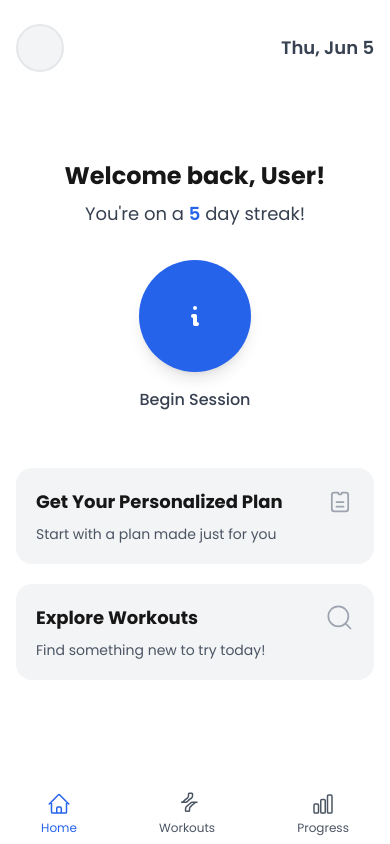
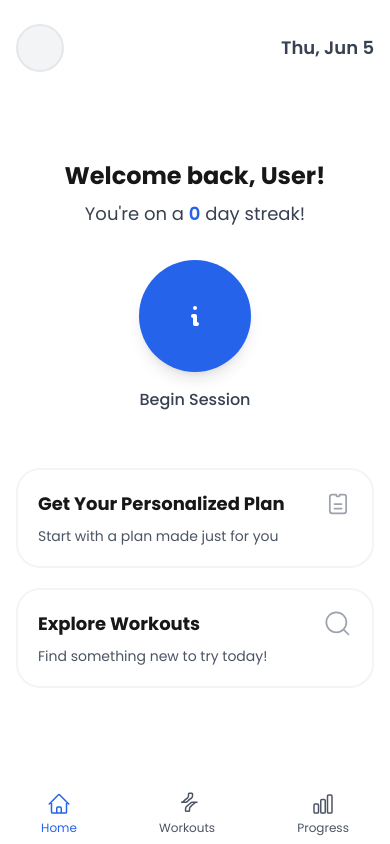
Before and after one commit to gyimadu/habit-tracker, a Next.js app: page /mobile/home in a window 390 px wide. Built offline with nearby package versions, Linux system fonts and the light colour scheme.

Commit message:
updated mobile interface

```diff
--- a/src/app/auth/signup/page.tsx
+++ b/src/app/auth/signup/page.tsx
@@ -14,15 +14,12 @@ const SignUp = () => {
   const [confirmPassword, setConfirmPassword] = useState('');
   const [error, setError] = useState('');
   const [username, setUsername] = useState('');
-  const [loading, setLoading] = useState(false);
 
   const handleSubmit = async (e: React.FormEvent) => {
     e.preventDefault();
     setError('');
-    setLoading(true);
     if (password !== confirmPassword) {
       setError('Passwords do not match');
-      setLoading(false);
       return;
     }
     try {
@@ -58,8 +55,6 @@ const SignUp = () => {
       router.push('/mobile/home');
     } catch (err) {
       setError('Sign up failed. Please try again.');
-    } finally {
-      setLoading(false);
     }
   };
 
--- a/src/app/mobile/home/page.tsx
+++ b/src/app/mobile/home/page.tsx
@@ -2,12 +2,10 @@
 
 import React, { useState, useEffect } from 'react';
 import MobileLayout from '@/components/MobileLayout';
-import Link from 'next/link';
 import { signOut } from 'next-auth/react';
+import Image from 'next/image';
 
-const dummyAvatar = 'https://randomuser.me/api/portraits/men/32.jpg';
-const userName = 'Alex';
-const numDays = 5;
+const numDays = 0;
 
 function getFormattedDate() {
   const now = new Date();
@@ -20,7 +18,6 @@ function getFormattedDate() {
 export default function MobileHome() {
   const [loading, setLoading] = useState(false);
   const [showProfile, setShowProfile] = useState(false);
-  const [showProfileInfo, setShowProfileInfo] = useState(false);
   const [touchStartY, setTouchStartY] = useState(0);
   const [touchCurrentY, setTouchCurrentY] = useState(0);
   const [profile, setProfile] = useState<{ username: string; avatar: string; gender: string; age: number; weight: number; height: { feet: number; inches: number }; goals: string[] }>({ username: '', avatar: '', gender: '', age: 18, weight: 150, height: { feet: 5, inches: 8 }, goals: [] });
@@ -65,14 +62,12 @@ export default function MobileHome() {
   const handleTouchEnd = () => {
     if (touchCurrentY - touchStartY > 80) {
       setShowProfile(false);
-      setShowProfileInfo(false);
       setEditMode(false);
     }
   };
 
   const closeModal = () => {
     setShowProfile(false);
-    setShowProfileInfo(false);
     setEditMode(false);
     setModalView('menu');
   };
@@ -96,7 +91,7 @@ export default function MobileHome() {
   const renderAvatar = (size = 'w-12 h-12') => {
     if (profile.avatar) {
       return (
-        <img
+        <Image
           src={profile.avatar}
           alt="Avatar"
           className={`${size} rounded-full object-cover border-2 border-gray-200`}
@@ -166,7 +161,7 @@ export default function MobileHome() {
         {/* New Rounded Containers */}
         <div className="space-y-5 mt-4">
           {/* Personalized Plan */}
-          <div className="bg-gray-100 rounded-2xl p-5">
+          <div className="border-2 border-gray-100 rounded-3xl p-5">
             <div className="flex items-center justify-between mb-2">
               <h2 className="font-bold text-lg">Get Your Personalized Plan</h2>
               <span className="ml-2">
@@ -180,7 +175,7 @@ export default function MobileHome() {
           </div>
 
           {/* Explore Workouts */}
-          <div className="bg-gray-100 rounded-2xl p-5">
+          <div className="border-2 border-gray-100 rounded-3xl p-5">
             <div className="flex items-center justify-between mb-2">
               <h2 className="font-bold text-lg">Explore Workouts</h2>
               <span className="ml-2">
@@ -218,7 +213,7 @@ export default function MobileHome() {
                     <div className="text-lg font-bold">{profile.username || 'User'}</div>
                   </div>
                   <nav className="space-y-4">
-                    <button className="block w-full text-gray-700 hover:text-blue-600 py-2 text-center text-lg" onClick={() => { setShowProfileInfo(true); setModalView('profile'); }}>
+                    <button className="block w-full text-gray-700 hover:text-blue-600 py-2 text-center text-lg" onClick={() => setModalView('profile')}>
                       Profile
                     </button>
                     <button className="block w-full text-gray-700 hover:text-blue-600 py-2 text-center text-lg" onClick={() => setModalView('about')}>
@@ -235,7 +230,7 @@ export default function MobileHome() {
               )}
               {modalView === 'profile' && !editMode && (
                 <>
-                  <button className="mb-4 flex items-center text-gray-500 hover:text-gray-700" onClick={() => { setShowProfileInfo(false); setModalView('menu'); }}>
+                  <button className="mb-4 flex items-center text-gray-500 hover:text-gray-700" onClick={() => setModalView('menu')}>
                     <svg className="w-5 h-5 mr-1" fill="none" stroke="currentColor" strokeWidth={2} viewBox="0 0 24 24">
                       <path strokeLinecap="round" strokeLinejoin="round" d="M15 19l-7-7 7-7" />
                     </svg>
@@ -296,7 +291,7 @@ export default function MobileHome() {
                   <form className="flex flex-col items-center mb-6 space-y-3 w-full" onSubmit={e => { e.preventDefault(); handleEditSave(); }}>
                     {/* Avatar */}
                     {editAvatar ? (
-                      <img src={editAvatar} alt="Avatar" className="w-20 h-20 rounded-full object-cover border-2 border-gray-200 mb-2" />
+                      <Image src={editAvatar} alt="Avatar" className="w-20 h-20 rounded-full object-cover border-2 border-gray-200 mb-2" />
                     ) : (
                       <div className="w-20 h-20 rounded-full bg-gray-200 flex items-center justify-center border-2 border-gray-200 text-gray-500 font-bold text-3xl mb-2">
                         {editUsername.charAt(0).toUpperCase()}
```
